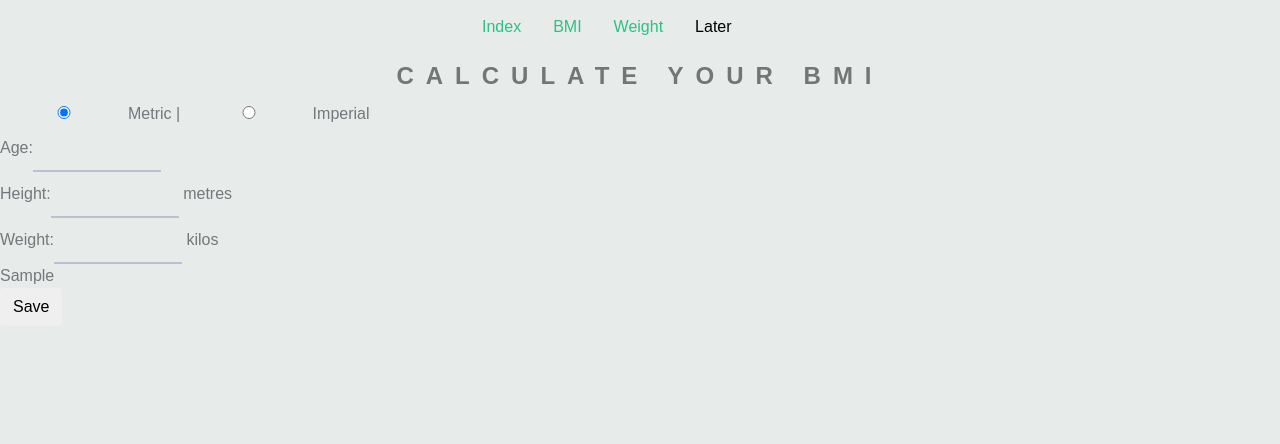
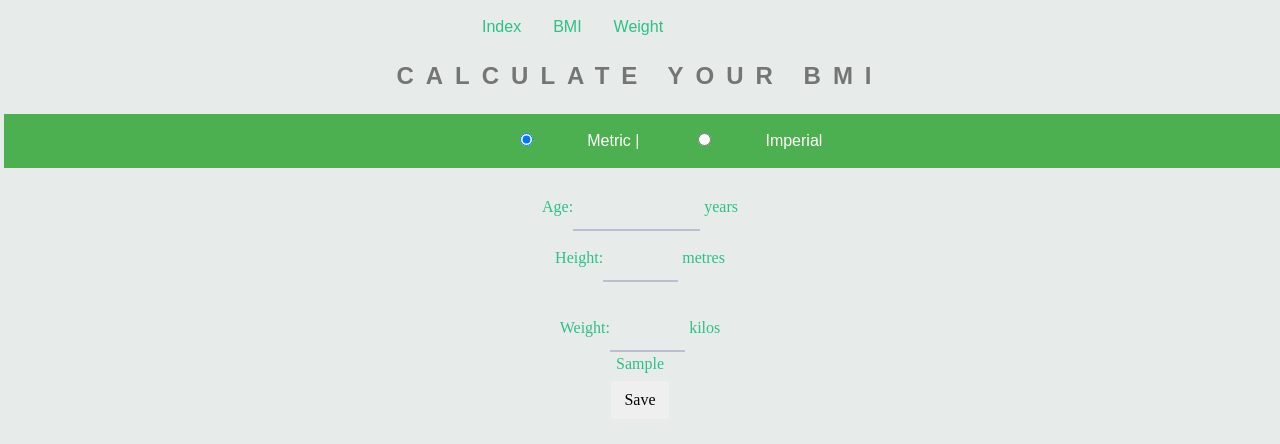
Before and after one commit to nicomorell/tracker, a Django app: template tracker_project/templates/tracker/bmi.html in a window 1280 px wide. Shown: the top 444 px of the page. Run offline with Django 3.2, Linux system fonts and the light colour scheme; the template is opened without the code that fills it: most values are stand-ins (such as "Sample title", 1, 10 or a date in 2020); form fields are guessed from the names that the template uses; some libraries are stand-ins or nearby versions.

Commit message:
Radio Button

```diff
--- a/tracker_project/static_files/css/styles.css
+++ b/tracker_project/static_files/css/styles.css
@@ -1,3 +1,5 @@
+
+
 body {
 	background: #e7ecea;
 	color: #74777b;
@@ -14,6 +16,20 @@ a {
 
 a:hover, a:focus {
 	color: #74777b;
+}
+
+.buttons {
+    background-color: #4CAF50;
+    border: none;
+    color: white;
+    padding: 15px 32px;
+    text-align: center;
+    text-decoration: none;
+    display: inline-block;
+    font-size: 16px;
+    margin: 12px 4px;
+    cursor: pointer;
+    width: 100%;
 }
 
 .support {
@@ -90,9 +106,43 @@ span:after {
   text-align: center;
   font-size : 200%;
 }
+.post-form {
+	display: block;
+	transition: all 0.3s ease-out;
+	padding: 5px;
+	color: #2CC185;
+text-align: center;
+font-family:customfont;
+	margin: 0 auto;
+	width: 100%;
+}
+.Metric {
+    display: block;
+    transition: all 0.3s ease-out;
+    padding: 5px;
+    color: #2CC185;
+	text-align: center;
+	font-family:customfont;
+    margin: 0 auto;
+		width: 60%;
+}
 
-  input{width:10%;padding:10px;box-sizing:border-box;background:none;outline:none;resize:none;border:0;font-family:'Montserrat',sans-serif;transition:all .3s;border-bottom:2px solid #bebed2}
-  input:focus{border-bottom:2px solid #78788c}
+  input{
+		width:10%;
+		padding:10px;
+		box-sizing:border-box;
+		background:none;
+		outline:none;
+		resize:none;
+		border:0;
+		font-family:'Montserrat',sans-serif;
+		transition:all .3s;
+		border-bottom:2px solid #bebed2
+	}
+
+  input:focus{
+		border-bottom:2px solid #78788c
+	}
 
   span{margin:0 5px 0 15px}
 
--- a/tracker_project/templates/tracker/base.html
+++ b/tracker_project/templates/tracker/base.html
@@ -12,20 +12,10 @@
   <button class="tablinks" onclick="changeLoc(event, 'Home')"> <a href="/tracker/">Index</a><br /></button>
   <button class="tablinks" onclick="changeLoc(event, 'BMI')"> <a href="/tracker/bmi/">BMI</a><br /></button>
   <button class="tablinks" onclick="changeLoc(event, 'Weight')"> <a href="/tracker/weight/">Weight</a><br /></button>
-  <button class="tablinks" onclick="changeLoc(event, 'Later')">Later</button>
-</div>
-
-<div id="Paris" class="tabcontent">
-  <h3>Paris</h3>
-  <p>Paris is the capital of France.</p>
-</div>
-
-<div id="Tokyo" class="tabcontent">
-  <h3>Tokyo</h3>
-  <p>Tokyo is the capital of Japan.</p>
 </div>
 
 <script>
+
 function changeLoc(evt, cityName) {
   var i, tabcontent, tablinks;
   tabcontent = document.getElementsByClassName("tabcontent");
--- a/tracker_project/templates/tracker/bmi.html
+++ b/tracker_project/templates/tracker/bmi.html
@@ -22,15 +22,17 @@ function hideImperial(x) {
 </script>
 <br>
 <br>
+<div id = "buttons" class = "buttons">
 <input type="radio" onchange="hideImperial(this)" name="metricorimperial" checked>Metric |
 <input type="radio" onchange="hideMetric(this)" name="metricorimperial">Imperial
-
+</div>
 <form method="POST" class="post-form">
   {% csrf_token %}
-	Age:{{ form.age}}
-	<div id="Metric">
+  Age:{{ form.age}} years
+  <div id="Metric" class = "Metric">
     {{ field.errors }}
     Height:{{form.heightMetres}} metres
+    <br>
     <br/>
     Weight:{{form.weightKilos}} kilos
     <br/>
--- a/tracker_project/templates/tracker/index.html
+++ b/tracker_project/templates/tracker/index.html
@@ -18,7 +18,6 @@
     <a href="/tracker/bmi/">Click here to calculate your BMI</a> <br><br><br>
     <a href="/tracker/weight/">Click here to track your weight</a><br>
     {% if user.is_authenticated %}
-  <a href="/tracker/restricted/">Restricted Page</a><br />
     <a href="/tracker/logout/">Logout</a><br />
     {% else %}
     <a href="/tracker/register/">Register Here</a> <br>
--- a/tracker_project/tracker/forms.py
+++ b/tracker_project/tracker/forms.py
@@ -17,8 +17,8 @@ class weightForm(forms.ModelForm):
 
     def __init__(self, *args, **kwargs):
         super(weightForm, self).__init__(*args, **kwargs)
-        self.fields['prevWeight'].widget.attrs['placeholder'] = 'Previous Weight'
         self.fields['prevWeight'].widget.attrs.update({'class': 'myfieldclass'})
+
     class Meta:
         model = Weight
         fields = ('mass', 'day', 'month', 'year')
@@ -29,6 +29,9 @@ class UserForm(forms.ModelForm):
     class Meta:
         model = User
         fields = ('username', 'email', 'password')
+        help_texts = {
+            'username': None,
+        }
 
 class UserProfileForm(forms.ModelForm):
     class Meta:
--- a/tracker_project/tracker/urls.py
+++ b/tracker_project/tracker/urls.py
@@ -7,6 +7,5 @@ urlpatterns = patterns('',
         url(r'^weight/$', views.weight, name='weight'),
         url(r'^register/$', views.register, name='register'),
         url(r'^login/$', views.user_login, name='login'),
-        url(r'^restricted/', views.restricted, name='restricted'),
         url(r'^logout/$', views.user_logout, name='logout'),
         )
```
Also changed, not shown: tracker_project/static_files/js/index.js (added, +42 -0 lines), tracker_project/templates/tracker/register.html (+0 -7 lines), tracker_project/templates/tracker/weight.html (+8 -8 lines), tracker_project/tracker/views.py (+18 -33 lines), tracker_project/db.sqlite3, 3 other files. Lines whose indentation alone changed are shown as unchanged.
